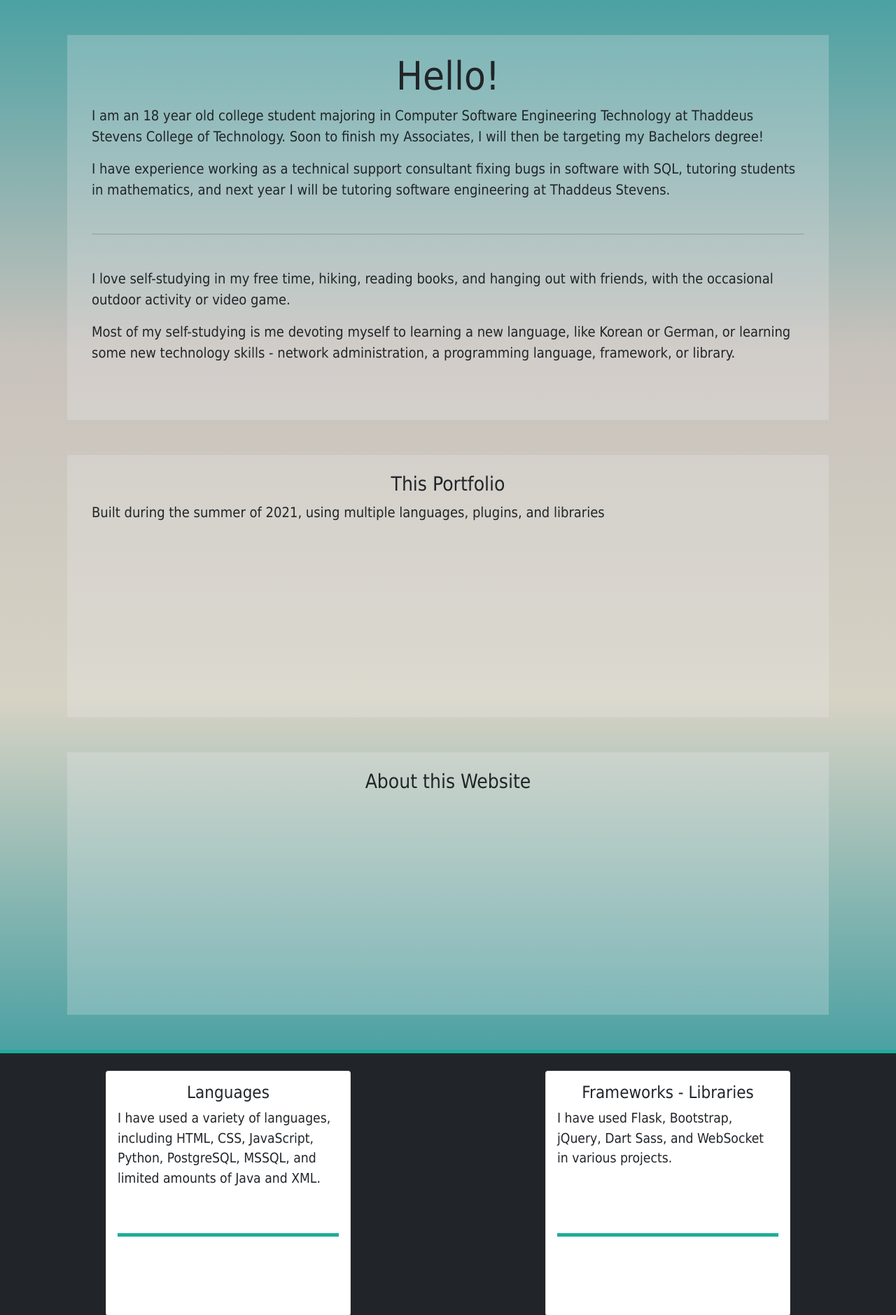
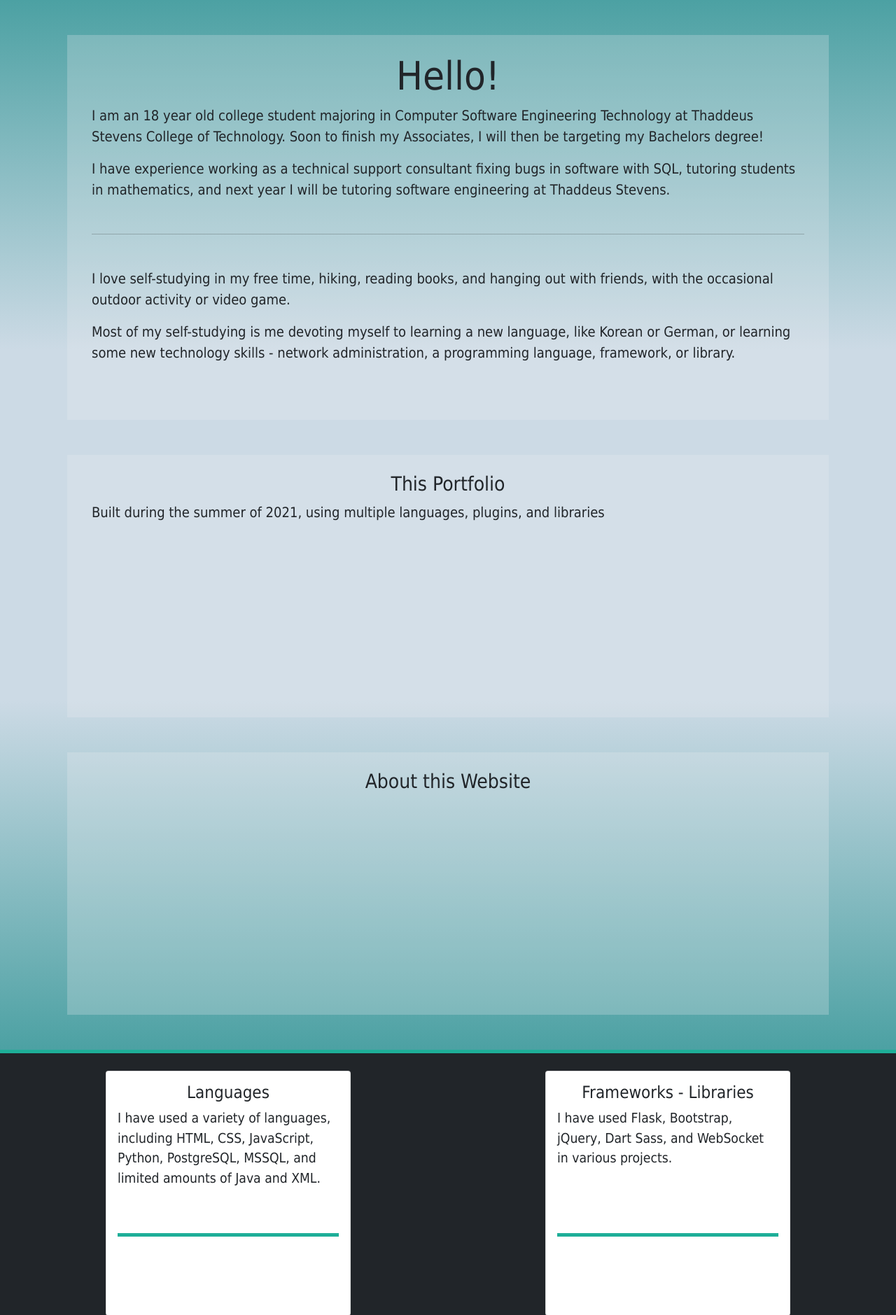
Before and after one commit to andrewM202/portfolio-website, a Flask app: page / in a window 1280 px wide. Shown: the part 251-2130 px from the top of the page at 70% size. Run offline with Flask 2, Linux system fonts and the light colour scheme; data that the repository does not hold is empty; some libraries are stand-ins or nearby versions.

Commit message:
Made linear background pattern lighter blue instead of gray

```diff
--- a/static/css/sass.scss
+++ b/static/css/sass.scss
@@ -350,8 +350,9 @@ nav {
         }
     }
 }
-
-.bg-linear-fade { background: linear-gradient(180deg, #4CA1A3, #C8C2BC, #D6D2C4, #4CA1A3) }
+.bg-linear-fade { background: linear-gradient(180deg, #4CA1A3, #CCDAE5, #CCDAE5, #4CA1A3) }
+// .bg-linear-fade { background: linear-gradient(180deg, #4CA1A3, #C8C2BC, #D6D2C4, #4CA1A3) }
+// .bg-linear-fade { background: linear-gradient(180deg, #ACC5E8, #CCDAE5, #CCDAE5, #ACC5E8) }
 
 .bg-radial-fade { background: radial-gradient(white 85%, #4CA1A3) }
 
@@ -369,7 +370,6 @@ nav {
     }
     div.slideshow {
         margin: 0 15vw;
-        // border-bottom: 50px solid #212529;
     }
     p.project-desc {
         font-size: 1.3rem;
--- a/static/css/styles.css
+++ b/static/css/styles.css
@@ -460,7 +460,7 @@ nav .offcanvas-body div.form-holder form textarea {
 }
 
 .bg-linear-fade {
-  background: linear-gradient(180deg, #4CA1A3, #C8C2BC, #D6D2C4, #4CA1A3);
+  background: linear-gradient(180deg, #4CA1A3, #CCDAE5, #CCDAE5, #4CA1A3);
 }
 
 .bg-radial-fade {
```
Also changed, not shown: 1 other file.
